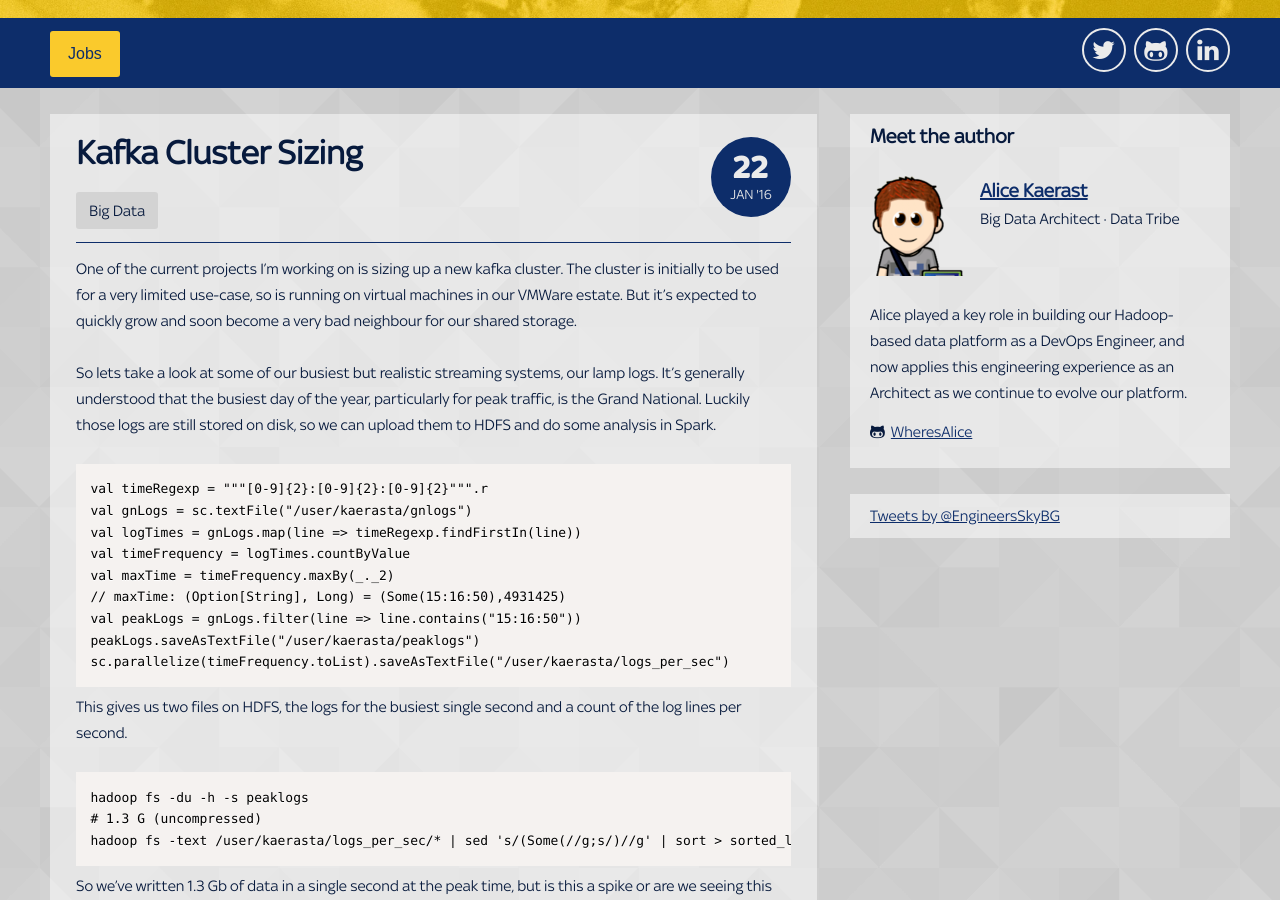
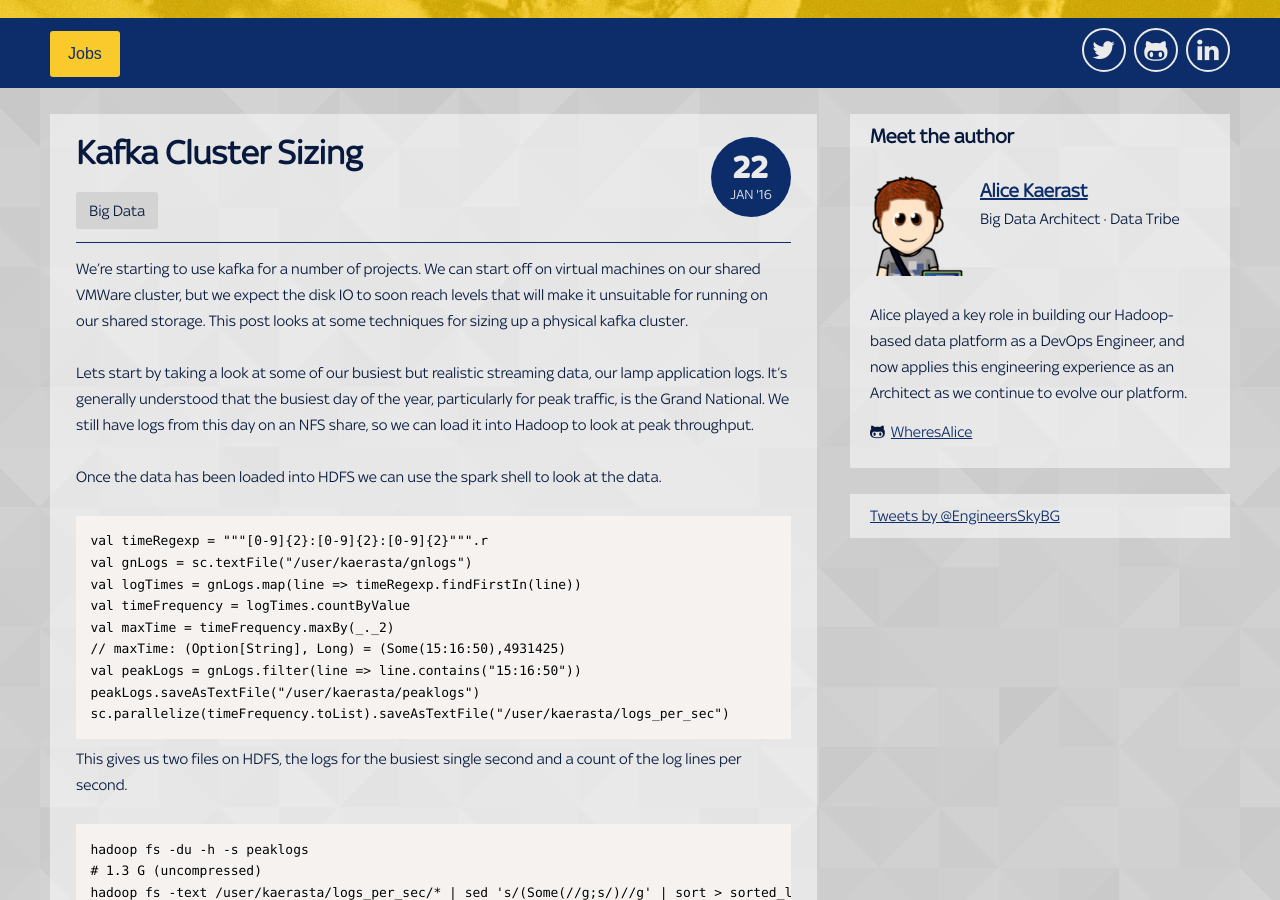
Before and after one commit to skybet/skybet.github.io, a Jekyll site: the page built from _posts/2016-01-22-kafka-cluster-sizing.md, in a window 1280 px wide and 900 px high, scrolled down 332 px. Built offline with Jekyll 4.4.1, drawn with Linux system fonts in a browser that asks for light colours; nearby versions of some CDN libraries; some web fonts are replaced; Markdown is read by kramdown in place of the engine named in the settings; comment, search, counter and statistics services are not loaded; some of the changed text lies outside the part shown.

Commit message:
updates on our initial vmware cluster

````diff
--- a/_posts/2016-01-22-kafka-cluster-sizing.md
+++ b/_posts/2016-01-22-kafka-cluster-sizing.md
@@ -2,15 +2,17 @@
 layout:     post
 title:      Kafka Cluster Sizing
 date:       2016-01-22 12:00
-summary:    Our small kafka cluster currently runs on a VMWare cluster with shared storage.  This is fine for small amounts of traffic, but increasing disk IO will soon cause it to become a very bad neighbour.  This post looks at some techniques for sizing up a physical kafka cluster.
+summary:    We're starting to use kafka for a number of projects.  We can start off on virtual machines on our shared VMWare cluster, but we expect the disk IO to soon reach levels that will make it unsuitable for running on our shared storage.  This post looks at some techniques for sizing up a physical kafka cluster.
 category:   Big Data
 tags:       kafka
 author:     alice_kaerast
 ---
 
-One of the current projects I'm working on is sizing up a new kafka cluster.  The cluster is initially to be used for a very limited use-case, so is running on virtual machines in our VMWare estate.  But it's expected to quickly grow and soon become a very bad neighbour for our shared storage.
+We're starting to use kafka for a number of projects.  We can start off on virtual machines on our shared VMWare cluster, but we expect the disk IO to soon reach levels that will make it unsuitable for running on our shared storage.  This post looks at some techniques for sizing up a physical kafka cluster.
 
-So lets take a look at some of our busiest but realistic streaming systems, our lamp logs.  It's generally understood that the busiest day of the year, particularly for peak traffic, is the Grand National.  Luckily those logs are still stored on disk, so we can upload them to HDFS and do some analysis in Spark.
+Lets start by taking a look at some of our busiest but realistic streaming data, our lamp application logs.  It's generally understood that the busiest day of the year, particularly for peak traffic, is the Grand National.  We still have logs from this day on an NFS share, so we can load it into Hadoop to look at peak throughput.
+
+Once the data has been loaded into HDFS we can use the spark shell to look at the data.
 
 ```scala
 val timeRegexp = """[0-9]{2}:[0-9]{2}:[0-9]{2}""".r
@@ -43,10 +45,10 @@
 
 ![Log spike](/images/Rplot-log-spike.png)
 
-We can see this is one single huge spike, so can probably cope with designing the cluster for much lower levels of traffic.
+We can see this is one single huge spike, so can probably cope with designing the cluster for lower levels of traffic.
 
 We now need some numbers for our cluster sizing model, built using the [Cloudera Kafka reference architecture](https://www.cloudera.com/content/www/en-us/resources/datasheet/kafka-reference-architecture.html).  We're going to use a replication factor of 3 because this is data we care about, we've seen a write rate of 1300 MB/sec at peak, and we're guessing 15 consumers.
 
 Putting those numbers into [our model](http://www.getguesstimate.com/models/3389) gives us an expected cluster-wide disk throughput of 16000 MB/sec and a cluster-wide memory requirement of 40 Gb.
 
-To enable patching and give us high availability we've been assuming an intiial cluster of 5 servers.  Assuming the load is spread fairly evenly we need to cope with 3200 MB/sec per-server and 8GB memory per server.
+To enable patching and give us high availability we've been assuming an initial cluster of 5 servers.  Assuming the load is spread fairly evenly we need to cope with 3200 MB/sec per-server and 8GB memory per server.  Our infra team aren't too worried about these numbers, and offer to put some numbers together for us.
````
